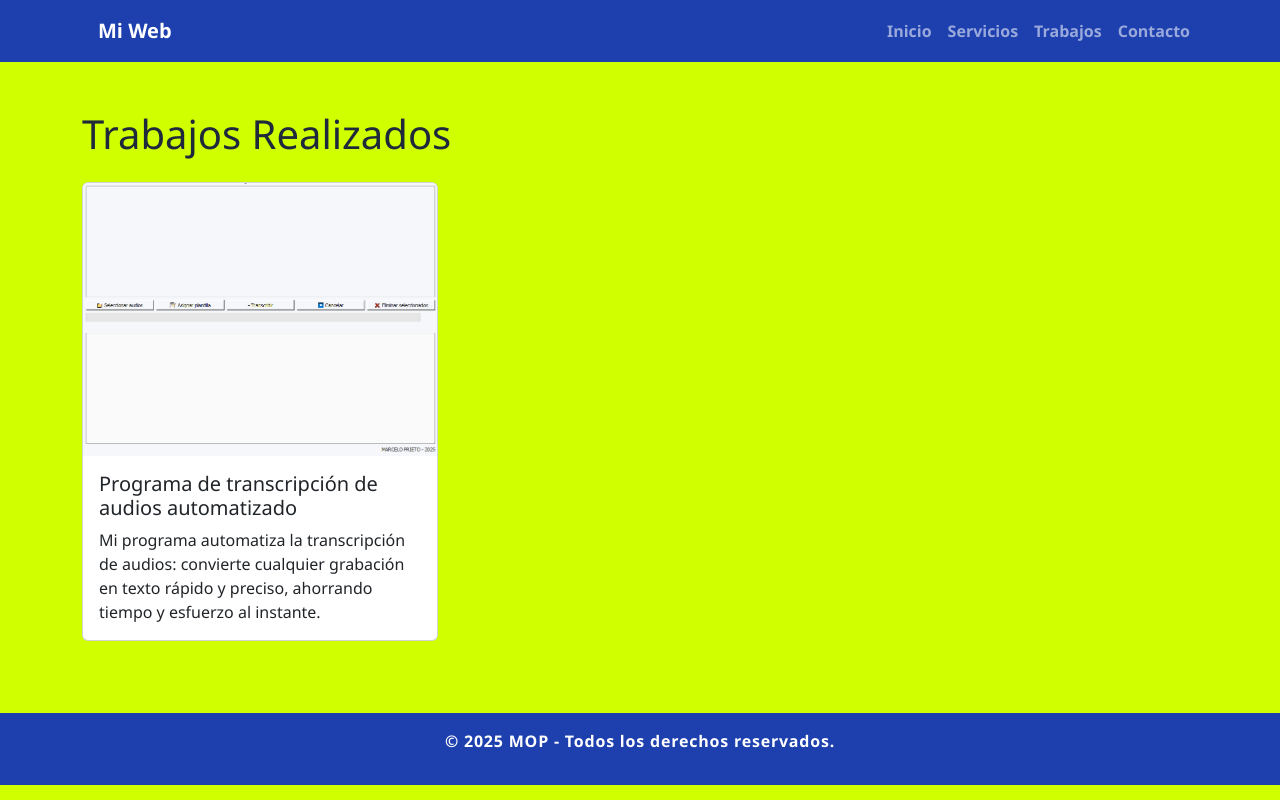
After one commit to prietomarcelo40/webmop, a Flask app: page /trabajos in a window 1280 px wide. The commit adds this page. Run offline with Flask 3, Linux system fonts and the light colour scheme.

Commit message:
Agregado trabajos.html con Programa de transcripción y corrección de base.html

```diff
--- a/app.py
+++ b/app.py
@@ -10,6 +10,10 @@ def inicio():
 @app.route('/servicios')
 def servicios():
     return render_template('servicios.html')  # Cambiamos a servicios.html
+
+@app.route('/trabajos')
+def trabajos():
+    return render_template('trabajos.html')
 
 @app.route('/contacto', methods=['GET', 'POST'])
 def contacto():
--- a/templates/base.html
+++ b/templates/base.html
@@ -10,34 +10,16 @@
 
     <!-- Tu CSS personalizado -->
     <link rel="stylesheet" href="{{ url_for('static', filename='css/estilos.css') }}" />
+
     <!-- Google tag (gtag.js) -->
     <script async src="https://www.googletagmanager.com/gtag/js?id=G-3CYK8T07PZ"></script>
     <script>
         window.dataLayer = window.dataLayer || [];
         function gtag(){dataLayer.push(arguments);}
         gtag('js', new Date());
-
         gtag('config', 'G-3CYK8T07PZ');
     </script>
 </head>
-<script>
-document.addEventListener('DOMContentLoaded', function() {
-  // IntersectionObserver: eficiente y moderno
-  const observer = new IntersectionObserver((entries, obs) => {
-    entries.forEach(entry => {
-      if (entry.isIntersecting) {
-        entry.target.classList.add('active');
-        obs.unobserve(entry.target); // animar una sola vez; comentar si querés repetir
-      }
-    });
-  }, {
-    threshold: 0.12,       // cuánto del elemento debe verse para activar
-    rootMargin: '0px 0px -8% 0px'
-  });
-
-  document.querySelectorAll('.reveal').forEach(el => observer.observe(el));
-});
-</script>
 <body>
 
     <!-- Navbar -->
@@ -55,6 +37,7 @@ document.addEventListener('DOMContentLoaded', function() {
             >
                 <span class="navbar-toggler-icon"></span>
             </button>
+
             <div class="collapse navbar-collapse" id="menu">
                 <ul class="navbar-nav ms-auto">
                     <li class="nav-item">
@@ -62,6 +45,9 @@ document.addEventListener('DOMContentLoaded', function() {
                     </li>
                     <li class="nav-item">
                         <a class="nav-link" href="/servicios">Servicios</a>
+                    </li>
+                    <li class="nav-item">
+                        <a class="nav-link" href="/trabajos">Trabajos</a>
                     </li>
                     <li class="nav-item">
                         <a class="nav-link" href="/contacto">Contacto</a>
@@ -84,5 +70,24 @@ document.addEventListener('DOMContentLoaded', function() {
     <!-- Bootstrap JS Bundle -->
     <script src="https://cdn.jsdelivr.net/npm/bootstrap@5.3.3/dist/js/bootstrap.bundle.min.js"></script>
 
+    <!-- Animación IntersectionObserver -->
+    <script>
+        document.addEventListener('DOMContentLoaded', function() {
+            const observer = new IntersectionObserver((entries, obs) => {
+                entries.forEach(entry => {
+                    if (entry.isIntersecting) {
+                        entry.target.classList.add('active');
+                        obs.unobserve(entry.target);
+                    }
+                });
+            }, {
+                threshold: 0.12,
+                rootMargin: '0px 0px -8% 0px'
+            });
+
+            document.querySelectorAll('.reveal').forEach(el => observer.observe(el));
+        });
+    </script>
+
 </body>
 </html>
--- /dev/null
+++ b/templates/trabajos.html
@@ -0,0 +1,22 @@
+{% extends "base.html" %}
+
+{% block title %}Trabajos - Mi Web{% endblock %}
+
+{% block content %}
+<h1 class="mb-4">Trabajos Realizados</h1>
+
+<div class="row">
+  <div class="col-md-4 reveal">
+    <div class="card mb-4">
+      <img src="{{ url_for('static', filename='img/transcriptor.png') }}" class="card-img-top" alt="Transcripción de audios">
+      <div class="card-body">
+        <h5 class="card-title">Programa de transcripción de audios automatizado</h5>
+        <p class="card-text">
+          Mi programa automatiza la transcripción de audios: convierte cualquier grabación en texto rápido y preciso, ahorrando tiempo y esfuerzo al instante.
+        </p>
+      </div>
+    </div>
+  </div>
+  <!-- Repetí col-md-4 para más trabajos -->
+</div>
+{% endblock %}
```
Also changed, not shown: static/img/transcriptor.png (added). Lines whose indentation alone changed are shown as unchanged.
